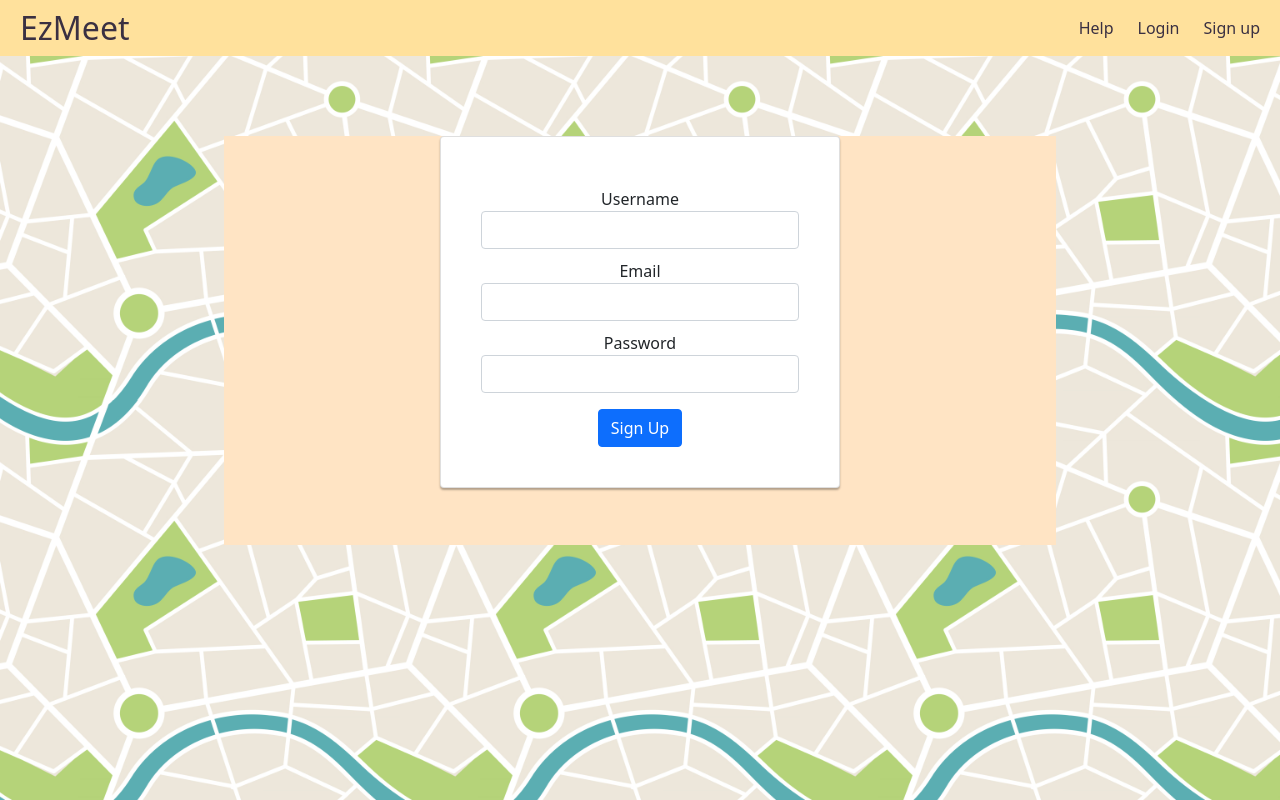
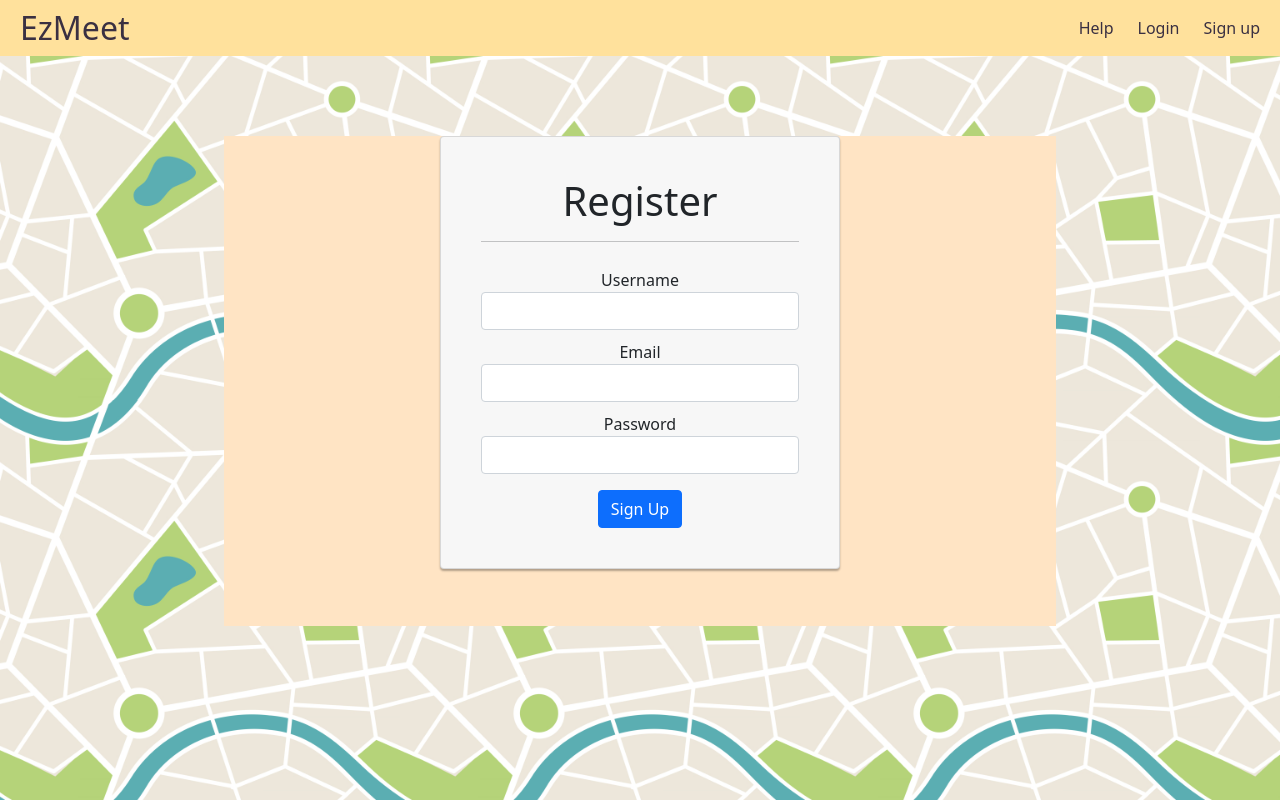
Before and after one commit to CS320EZMeet/EZMeet_React, a React (Create React App) app: page /signup in a window 1280 px wide. Built offline with nearby package versions, Linux system fonts and the light colour scheme.

Commit message:
register redirect

```diff
--- a/src/components/login.css
+++ b/src/components/login.css
@@ -6,6 +6,7 @@ label {
 .card-container.card {
     max-width: 400px !important;
     padding: 40px 40px;
+    background-color: #f7f7f7;
 }
 
 .card {
--- a/src/pages/login.tsx
+++ b/src/pages/login.tsx
@@ -104,6 +104,10 @@ export default class Login extends Component<Props, State> {
             onSubmit={this.handleLogin}
           >
             <Form>
+              <div>
+                <h1 className="text-center">Login</h1>
+              </div>
+              <hr />
               <div className="form-group">
                 <label htmlFor="username">Username</label>
                 <Field name="username" type="text" className="form-control" />
--- a/src/pages/signup.tsx
+++ b/src/pages/signup.tsx
@@ -70,7 +70,7 @@ export default class SignUp extends Component<Props, State> {
           message: response.data.message,
           successful: true
         });
-        window.location.replace("https://ezmeet-dev.herokuapp.com/user");
+        window.location.replace("https://ezmeet-dev.herokuapp.com/user/" + username);
       },
       error => {
         const resMessage =
@@ -109,6 +109,10 @@ export default class SignUp extends Component<Props, State> {
             <Form>
               {!successful && (
                 <div>
+                  <div>
+                    <h1 className="text-center">Register</h1>
+                  </div>
+                  <hr />
                   <div className="form-group">
                     <label htmlFor="username"> Username </label>
                     <Field name="username" type="text" className="form-control" />
```
